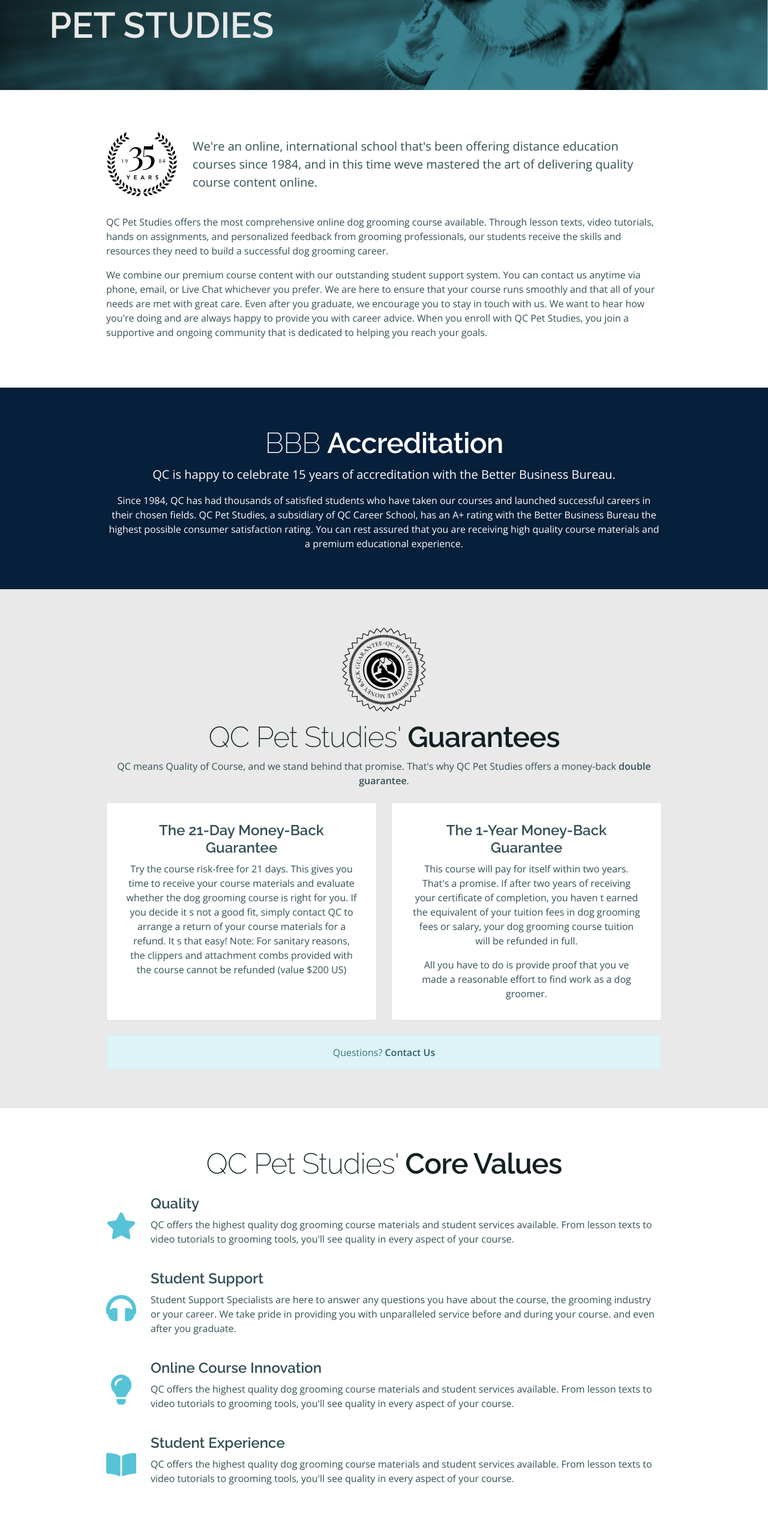
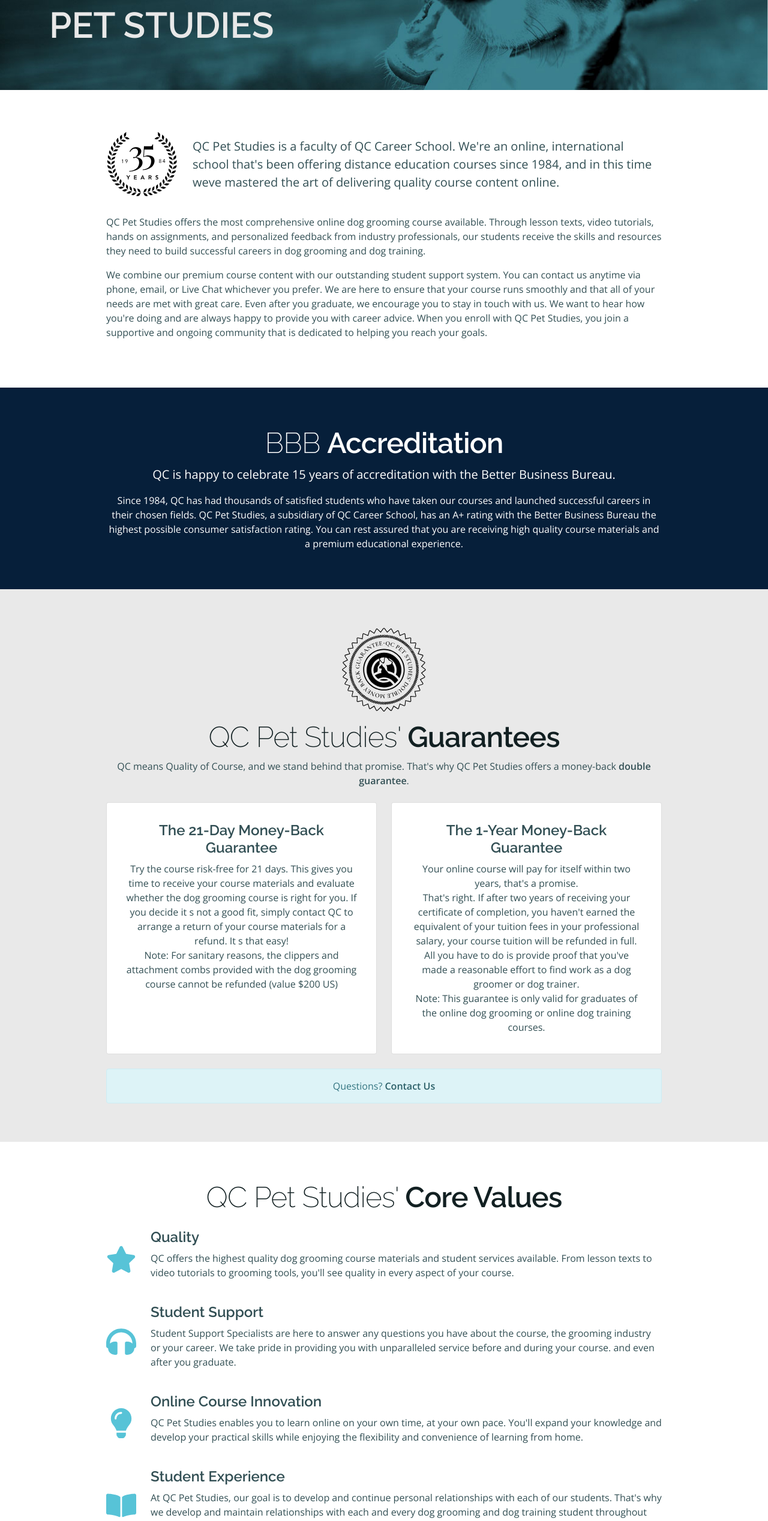
Before and after one commit to QCCareerSchool-Org/www.qcpetstudies.com, a Next.js app: page /about/about-qc-pet-studies in a window 1280 px wide. Shown: the part 234-2769 px from the top of the page at 60% size. Built offline with nearby package versions, Linux system fonts and the light colour scheme; no server answers.

Commit message:
- updated page

```diff
--- a/src/pages/about/about-qc-pet-studies.tsx
+++ b/src/pages/about/about-qc-pet-studies.tsx
@@ -30,9 +30,9 @@ const AboutPage: NextPage = () => {
                 <div className="me-4 flex-shrink-0 mb-2 mb-md-0" style={{ width: '120px' }}>
                   <Image src={Qc35Year} layout="responsive" alt="distance education for over 35 years" />
                 </div>
-                <p className="lead mb-0">We&apos;re an online, international school that&apos;s been offering distance education courses since 1984, and in this time weve mastered the art of delivering quality course content online.</p>
+                <p className="lead mb-0">QC Pet Studies is a faculty of QC Career School. We&apos;re an online, international school that&apos;s been offering distance education courses since 1984, and in this time weve mastered the art of delivering quality course content online.</p>
               </div>
-              <p>QC Pet Studies offers the most comprehensive online dog grooming course available. Through lesson texts, video tutorials, hands on assignments, and personalized feedback from grooming professionals, our students receive the skills and resources they need to build a successful dog grooming career.</p>
+              <p>QC Pet Studies offers the most comprehensive online dog grooming course available. Through lesson texts, video tutorials, hands on assignments, and personalized feedback from industry professionals, our students receive the skills and resources they need to build successful careers in dog grooming and dog training.</p>
               <p>We combine our premium course content with our outstanding student support system. You can contact us anytime via phone, email, or Live Chat whichever you prefer. We are here to ensure that your course runs smoothly and that all of your needs are met with great care. Even after you graduate, we encourage you to stay in touch with us. We want to hear how you&apos;re doing and are always happy to provide you with career advice. When you enroll with QC Pet Studies, you join a supportive and ongoing community that is dedicated to helping you reach your goals.</p>
             </div>
           </div>
@@ -65,7 +65,7 @@ const AboutPage: NextPage = () => {
               <div className="card">
                 <div className="card-body">
                   <h3 className="card-title">The 21-Day Money-Back Guarantee</h3>
-                  <p className="card-text">Try the course risk-free for 21 days. This gives you time to receive your course materials and evaluate whether the dog grooming course is right for you. If you decide it s not a good fit, simply contact QC to arrange a return of your course materials for a refund. It s that easy! Note: For sanitary reasons, the clippers and attachment combs provided with the course cannot be refunded (value $200 US)</p>
+                  <p className="card-text">Try the course risk-free for 21 days. This gives you time to receive your course materials and evaluate whether the dog grooming course is right for you. If you decide it s not a good fit, simply contact QC to arrange a return of your course materials for a refund. It s that easy!<br />Note: For sanitary reasons, the clippers and attachment combs provided with the dog grooming course cannot be refunded (value $200 US)</p>
                 </div>
               </div>
             </div>
@@ -73,8 +73,10 @@ const AboutPage: NextPage = () => {
               <div className="card">
                 <div className="card-body">
                   <h3 className="card-title">The 1-Year Money-Back Guarantee</h3>
-                  <p className="card-text">This course will pay for itself within two years. That&apos;s a promise. If after two years of receiving your certificate of completion, you haven t earned the equivalent of your tuition fees in dog grooming fees or salary, your dog grooming course tuition will be refunded in full.</p>
-                  <p className="card-text">All you have to do is provide proof that you ve made a reasonable effort to find work as a dog groomer.</p>
+                  <p className="mb-0">Your online course will pay for itself within two years, that&apos;s a promise.</p>
+                  <p className="mb-0">That&apos;s right.  If after two years of receiving your certificate of completion, you haven&apos;t earned the equivalent of your tuition fees in your professional salary, your course tuition will be refunded in full.</p>
+                  <p className="mb-0">All you have to do is provide proof that you&apos;ve made a reasonable effort to find work as a dog groomer or dog trainer.</p>
+                  <p className="mb-0">Note: This guarantee is only valid for graduates of the online dog grooming or online dog training courses.</p>
                 </div>
               </div>
             </div>
@@ -113,7 +115,7 @@ const AboutPage: NextPage = () => {
                 right={(
                   <>
                     <h3>Online Course Innovation</h3>
-                    <p>QC offers the highest quality dog grooming course materials and student services available. From lesson texts to video tutorials to grooming tools, you&apos;ll see quality in every aspect of your course.</p>
+                    <p>QC Pet Studies enables you to learn online on your own time, at your own pace. You&apos;ll expand your knowledge and develop your practical skills while enjoying the flexibility and convenience of learning from home.</p>
                   </>
                 )}
               />
@@ -122,7 +124,7 @@ const AboutPage: NextPage = () => {
                 right={(
                   <>
                     <h3>Student Experience</h3>
-                    <p>QC offers the highest quality dog grooming course materials and student services available. From lesson texts to video tutorials to grooming tools, you&apos;ll see quality in every aspect of your course.</p>
+                    <p>At QC Pet Studies, our goal is to develop and continue personal relationships with each of our students. That&apos;s why we develop and maintain relationships with each and every dog grooming and dog training student throughout their course and after graduation, giving students a superior learning experience.</p>
                   </>
                 )}
               />
```
